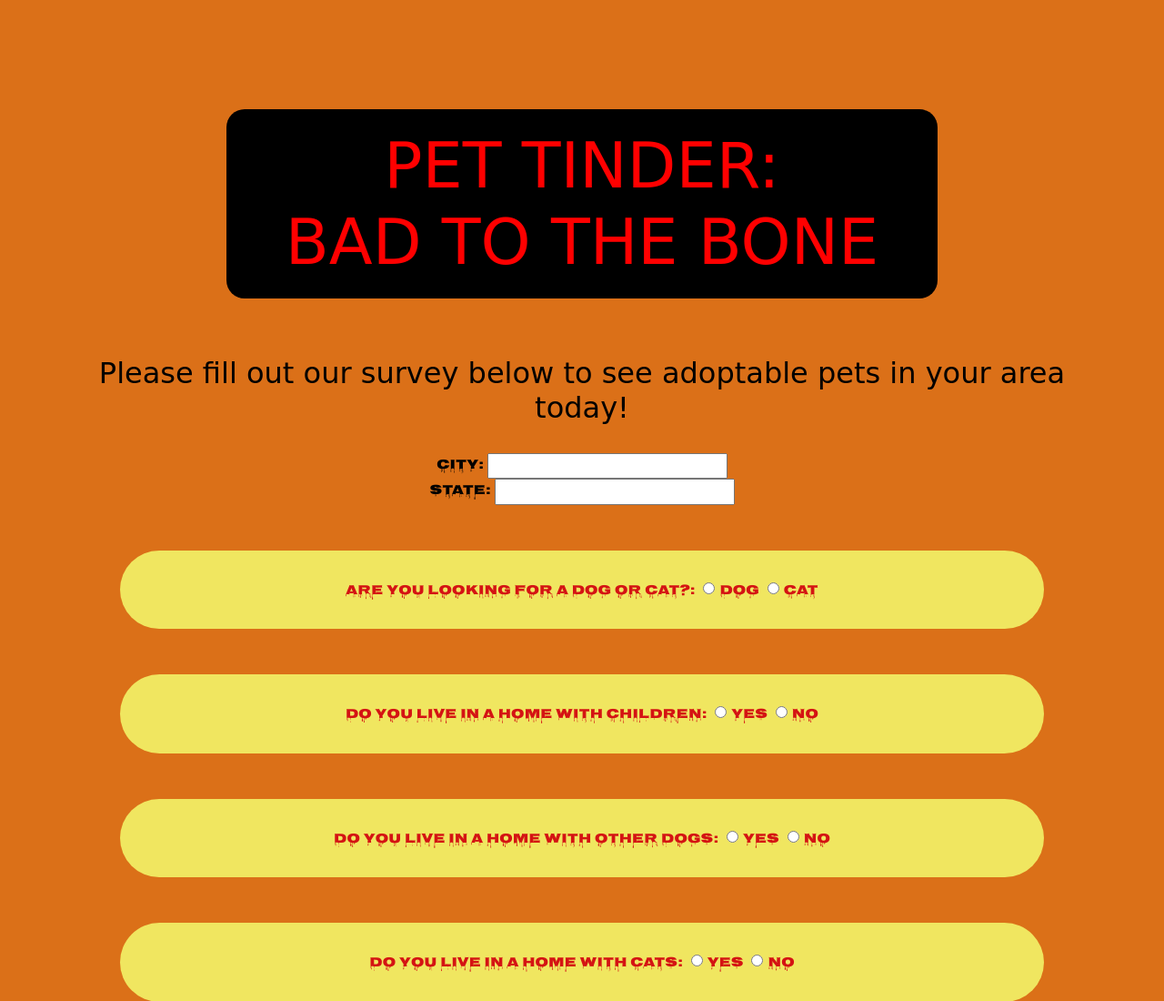
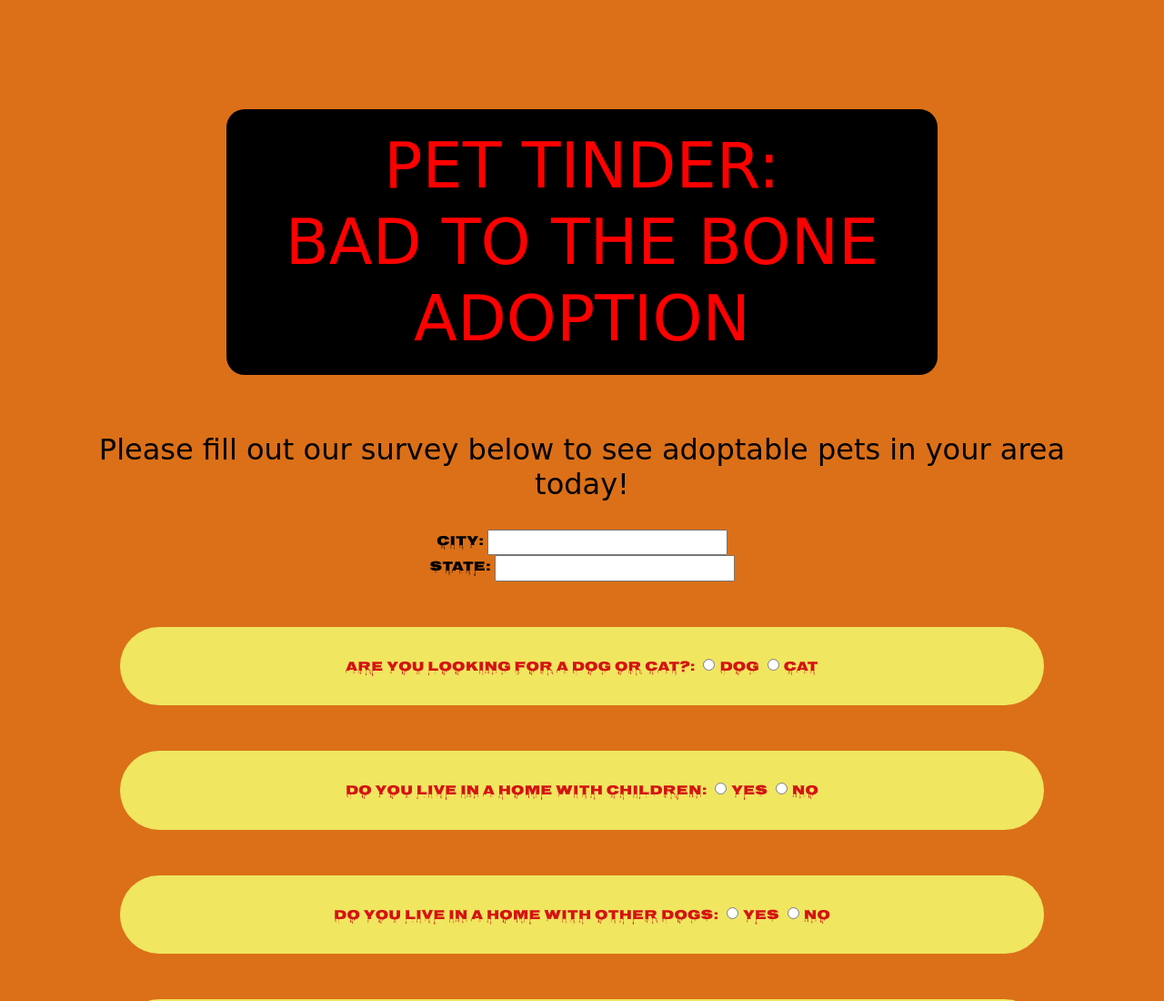
Before and after one commit to gkhmara/teamPetTinder, a website built with webpack: page src/index.html in a window 1280 px wide. Shown: the top 1100 px of the page at 91% size. Built offline with nearby package versions, Linux system fonts and the light colour scheme; a web font is replaced by a local one.

Commit message:
update h1 header

```diff
--- a/src/index.html
+++ b/src/index.html
@@ -8,7 +8,7 @@
 </head>
 <body>
   <div class="container">
-    <h1>PET TINDER:<br>BAD TO THE BONE<br></h1>
+    <h1>PET TINDER:<br>BAD TO THE BONE<br>ADOPTION</h1>
     <br>
     <h2>Please fill out our survey below to see adoptable pets in your area today!</h2>
     <br>
```
